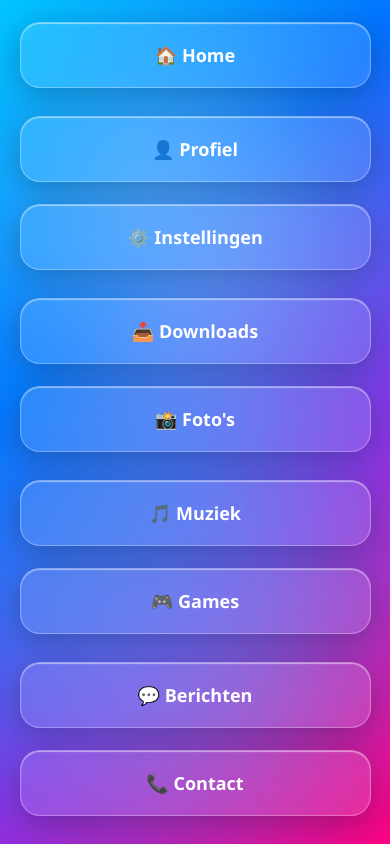
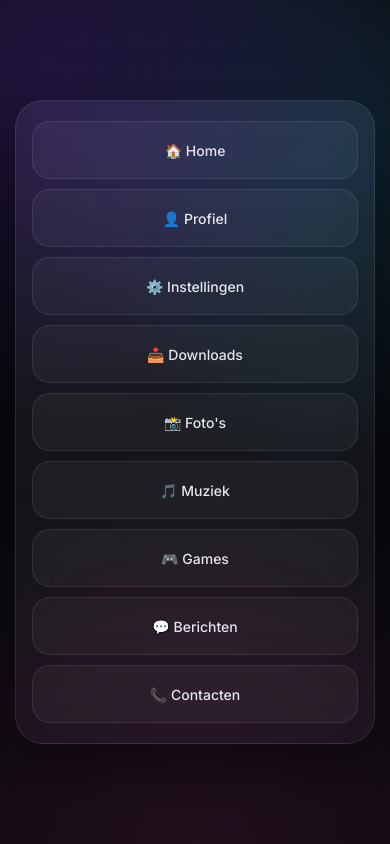
Before and after one commit to quintenmuskens-png/cloudwise, a plain HTML site: page index.html in a window 390 px wide. Drawn offline with Linux system fonts and the light colour scheme.

Commit message:
Refactor styles and update button text in index.html

```diff
--- a/index.html
+++ b/index.html
@@ -5,12 +5,23 @@
 <meta name="viewport" content="width=device-width, initial-scale=1.0">
 <title>Liquid Glass Dashboard</title>
 
+<link rel="preconnect" href="https://fonts.googleapis.com">
+<link rel="preconnect" href="https://fonts.gstatic.com" crossorigin>
+<link href="https://fonts.googleapis.com/css2?family=Inter:wght@400;500;600;700&display=swap" rel="stylesheet">
+
 <style>
+:root{
+    --bg:#08090d;
+    --border:rgba(255,255,255,.09);
+    --text:#f4f5f7;
+    --muted:#9ea1ad;
+    --accent:#a78bfa;
+}
+
 *{
     margin:0;
     padding:0;
     box-sizing:border-box;
-    font-family:"Segoe UI",sans-serif;
 }
 
 body{
@@ -18,158 +29,171 @@ body{
     display:flex;
     justify-content:center;
     align-items:center;
-    background:linear-gradient(
-        135deg,
-        #00c6ff,
-        #0072ff,
-        #8e2de2,
-        #ff0080
-    );
-    overflow:hidden;
-}
-
-/* Background Glow */
-body::before,
-body::after{
-    content:"";
-    position:absolute;
-    border-radius:50%;
-    filter:blur(80px);
-}
-
-body::before{
-    width:300px;
-    height:300px;
-    background:#ffffff55;
-    top:10%;
-    left:10%;
-}
-
-body::after{
-    width:400px;
-    height:400px;
-    background:#00ffff44;
-    bottom:5%;
-    right:5%;
+    padding:32px 16px;
+    font-family:"Inter",system-ui,-apple-system,BlinkMacSystemFont,"Segoe UI",Roboto,Arial,sans-serif;
+    color:var(--text);
+    background:
+        radial-gradient(circle at 12% 8%, rgba(124,58,237,.22), transparent 42%),
+        radial-gradient(circle at 88% 18%, rgba(56,189,248,.14), transparent 40%),
+        radial-gradient(circle at 50% 100%, rgba(236,72,153,.12), transparent 45%),
+        var(--bg);
 }
 
 .container{
     display:grid;
-    grid-template-columns:repeat(3,180px);
-    gap:25px;
-    z-index:1;
+    grid-template-columns:repeat(3,minmax(0,180px));
+    gap:16px;
+    width:100%;
+    max-width:628px;
+    padding:26px;
+    border:1px solid var(--border);
+    border-radius:28px;
+    background:linear-gradient(
+        180deg,
+        rgba(255,255,255,.07),
+        rgba(255,255,255,.035)
+    );
+    box-shadow:0 24px 70px rgba(0,0,0,.42);
+    backdrop-filter:blur(22px) saturate(140%);
+    -webkit-backdrop-filter:blur(22px) saturate(140%);
 }
 
 .glass-btn{
     position:relative;
-    padding:20px;
-    border:none;
-    border-radius:20px;
-
-    background:rgba(255,255,255,0.12);
-    backdrop-filter:blur(20px);
-    -webkit-backdrop-filter:blur(20px);
-
-    border:1px solid rgba(255,255,255,0.3);
-
-    color:white;
-    font-size:18px;
-    font-weight:600;
+    min-width:0;
+    min-height:84px;
+    padding:20px 12px;
+    overflow:hidden;
+    border:1px solid var(--border);
+    border-radius:18px;
+    background:rgba(255,255,255,.045);
+    color:#e6e7ec;
+    font:inherit;
+    font-size:14px;
+    font-weight:500;
+    line-height:1.5;
     cursor:pointer;
-
-    overflow:hidden;
-    transition:.35s ease;
-
-    box-shadow:
-        0 8px 32px rgba(0,0,0,.25),
-        inset 0 1px 1px rgba(255,255,255,.5);
-
-    animation:float 4s ease-in-out infinite;
-}
-
-.glass-btn:nth-child(even){
-    animation-delay:1s;
-}
-
-@keyframes float{
-    0%,100%{
-        transform:translateY(0);
-    }
-    50%{
-        transform:translateY(-6px);
-    }
+    transition:
+        transform .16s ease,
+        background .2s ease,
+        border-color .2s ease,
+        box-shadow .2s ease,
+        color .2s ease;
 }
 
 .glass-btn::before{
     content:"";
     position:absolute;
-    width:200%;
-    height:100%;
-    top:0;
-    left:-200%;
+    inset:0;
+    background:linear-gradient(
+        135deg,
+        rgba(167,139,250,.10),
+        rgba(125,211,252,.05)
+    );
+    opacity:0;
+    pointer-events:none;
+    transition:opacity .2s ease;
+}
 
-    background:linear-gradient(
-        120deg,
-        transparent,
-        rgba(255,255,255,.4),
-        transparent
-    );
-
-    transition:.6s;
+.glass-btn:hover{
+    background:rgba(255,255,255,.08);
+    border-color:rgba(167,139,250,.3);
+    color:#fff;
+    transform:translateY(-2px);
+    box-shadow:0 10px 24px rgba(0,0,0,.18);
 }
 
 .glass-btn:hover::before{
-    left:100%;
-}
-
-.glass-btn:hover{
-    transform:translateY(-8px) scale(1.05);
+    opacity:1;
 }
 
 .glass-btn:active{
-    transform:scale(.95);
+    transform:scale(.96);
+}
+
+.glass-btn:focus-visible{
+    outline:2px solid var(--accent);
+    outline-offset:4px;
 }
 
 /* Popup */
 .popup{
     position:fixed;
-    top:30px;
+    z-index:10;
+    top:24px;
     left:50%;
-    transform:translateX(-50%);
-
-    padding:15px 30px;
-
-    background:rgba(255,255,255,.15);
-    backdrop-filter:blur(20px);
-
-    border:1px solid rgba(255,255,255,.3);
-
-    border-radius:15px;
-
-    color:white;
-    font-size:18px;
-
+    transform:translate(-50%,-8px);
+    width:max-content;
+    max-width:calc(100% - 32px);
+    padding:14px 22px;
+    border:1px solid rgba(167,139,250,.24);
+    border-radius:18px;
+    background:linear-gradient(
+        135deg,
+        rgba(35,28,54,.96),
+        rgba(20,29,40,.96)
+    );
+    backdrop-filter:blur(22px) saturate(140%);
+    -webkit-backdrop-filter:blur(22px) saturate(140%);
+    box-shadow:0 16px 48px rgba(0,0,0,.35);
+    color:var(--text);
+    font-size:14px;
+    font-weight:500;
+    line-height:1.5;
+    text-align:center;
     opacity:0;
     pointer-events:none;
-
-    transition:.3s;
+    transition:opacity .2s ease, transform .2s ease;
 }
 
 .popup.show{
     opacity:1;
+    transform:translate(-50%,0);
+}
+
+@supports not (backdrop-filter:blur(1px)){
+    .container{
+        background:#15161c;
+    }
+
+    .popup{
+        background:#201c2c;
+    }
 }
 
 /* Mobile */
 @media(max-width:700px){
     .container{
-        grid-template-columns:repeat(2,160px);
+        max-width:420px;
+        grid-template-columns:repeat(2,minmax(0,1fr));
+        padding:22px;
+        gap:12px;
     }
 }
 
 @media(max-width:450px){
+    body{
+        padding:24px 12px;
+    }
+
     .container{
+        max-width:360px;
         grid-template-columns:1fr;
-        width:90%;
+        padding:20px 16px;
+        gap:10px;
+    }
+
+    .glass-btn{
+        min-height:58px;
+        padding:16px;
+    }
+}
+
+@media(prefers-reduced-motion:reduce){
+    .glass-btn,
+    .glass-btn::before,
+    .popup{
+        transition:none;
     }
 }
 </style>
@@ -199,7 +223,7 @@ body::after{
 
 <button class="glass-btn" onclick="showMessage('💬 Berichten geopend')">💬 Berichten</button>
 
-<button class="glass-btn" onclick="showMessage('📞 Contact geopend')">📞 Contact</button>
+<button class="glass-btn" onclick="showMessage('📞 Contacten geopend')">📞 Contacten</button>
 
 </div>
 
@@ -229,7 +253,7 @@ document.addEventListener("keydown", (e) => {
         "6":"🎵 Muziek geopend",
         "7":"🎮 Games geopend",
         "8":"💬 Berichten geopend",
-        "9":"📞 Contact geopend"
+        "9":"📞 Contacten geopend"
     };
 
     if(shortcuts[e.key]){
```
